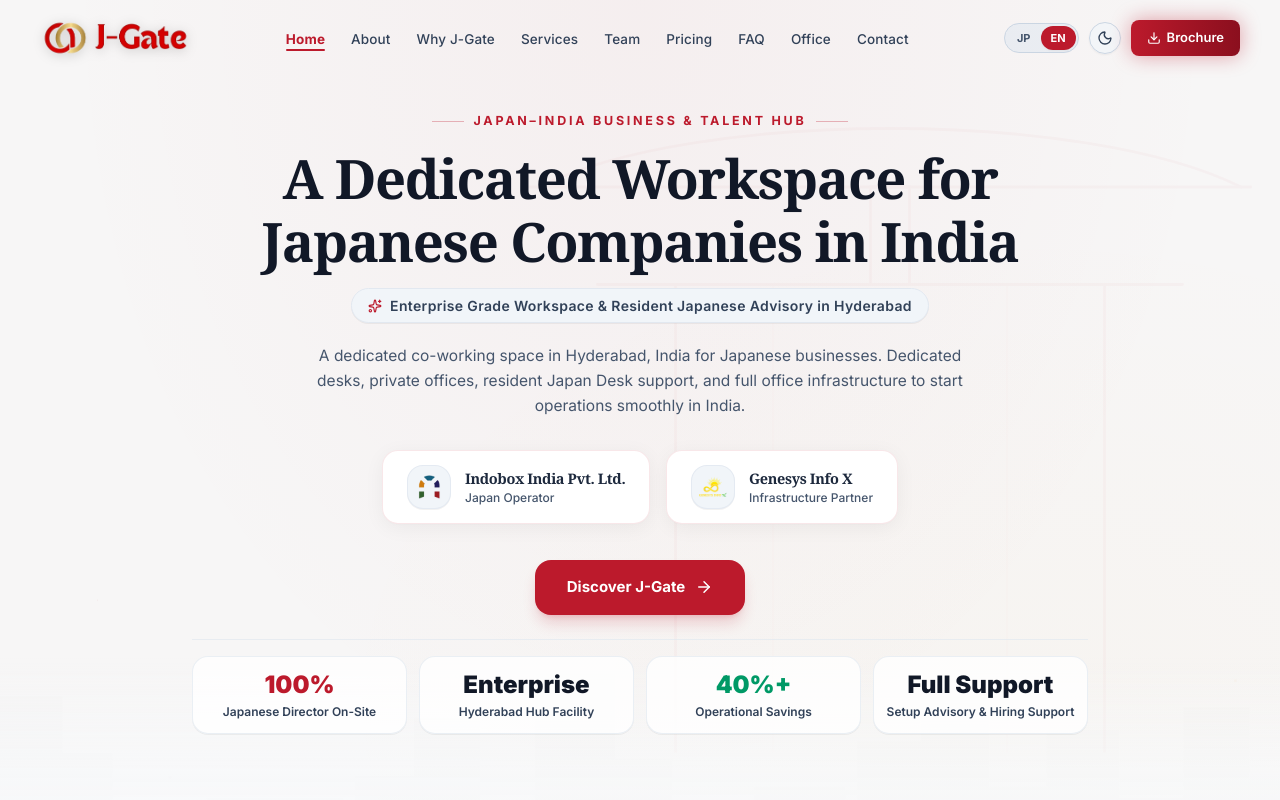
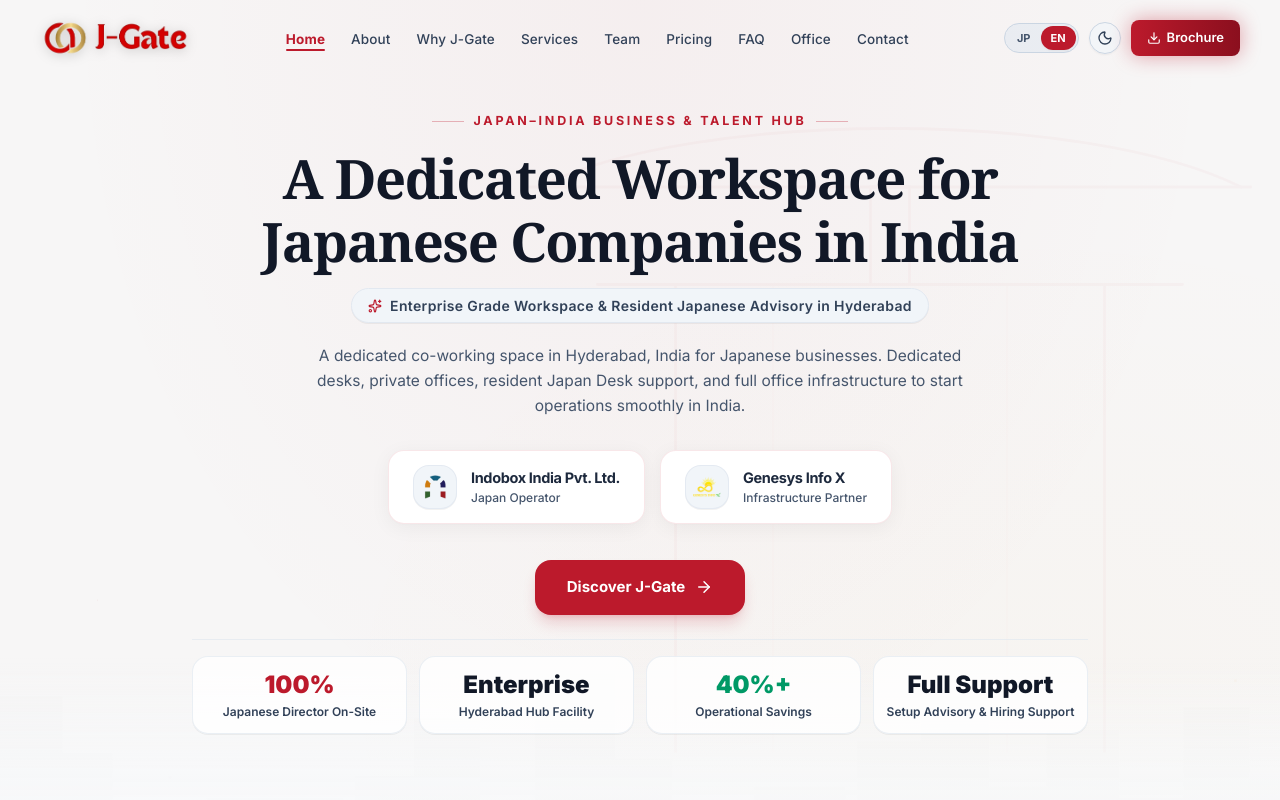
Before and after one commit to abhi-shek04/J-Gate, a Next.js app: page / in a window 1280 px wide. Shown: the top 800 px of the page. Built offline with nearby package versions, Linux system fonts and the light colour scheme.

Commit message:
Update Indobox India Pvt. Ltd. and Genesys Info X badges to official Inter company font

```diff
--- a/src/app/page.tsx
+++ b/src/app/page.tsx
@@ -131,7 +131,7 @@ function GlassBadge({
         ) : null}
       </div>
       <div className="flex flex-col leading-tight min-w-0">
-        <span className={cn("font-serif-jp text-[13.5px] sm:text-[14.5px] font-bold tracking-tight truncate group-hover:text-crimson dark:group-hover:text-rose-400 transition-colors", primaryColor)}>
+        <span className={cn("font-inter text-[13.5px] sm:text-[14.5px] font-bold tracking-tight truncate group-hover:text-crimson dark:group-hover:text-rose-400 transition-colors", primaryColor)}>
           {primary}
         </span>
         <span className="mt-0.5 font-inter text-[11px] sm:text-[12px] font-medium text-slate-600 dark:text-slate-300 truncate">
--- a/src/components/jgate/services-section.tsx
+++ b/src/components/jgate/services-section.tsx
@@ -560,7 +560,7 @@ export function ServicesSection({ id }: { id?: string }) {
 
                     <div>
                       <h4 className="font-inter text-lg sm:text-xl font-bold text-ink dark:text-white">
-                        Genesys info X
+                        Genesys Info X
                       </h4>
                       <p className="font-inter text-[13px] font-semibold text-slate-500 dark:text-slate-400 mt-0.5">
                         {tx({ EN: "Hyderabad Workspace & Facilities Operator", JP: "ハイデラバード 拠点施設運営パートナー" })}
```
